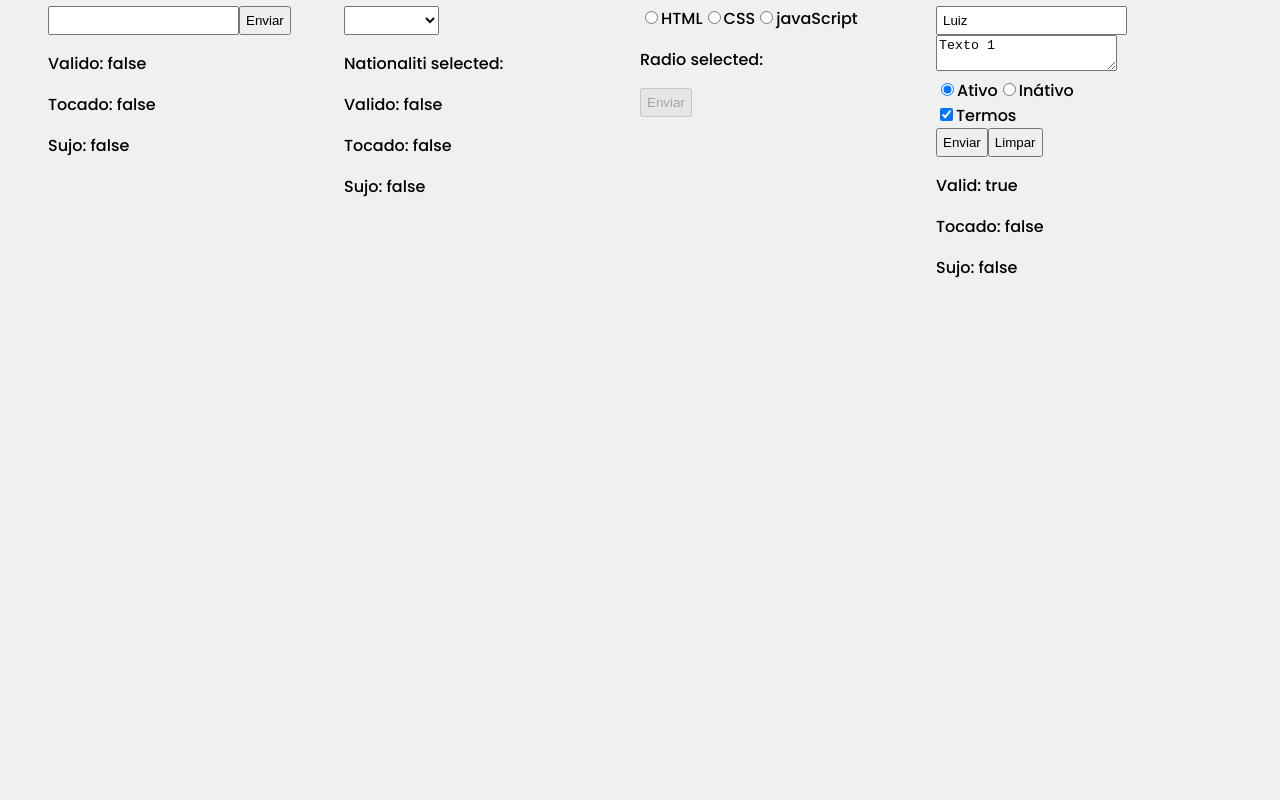
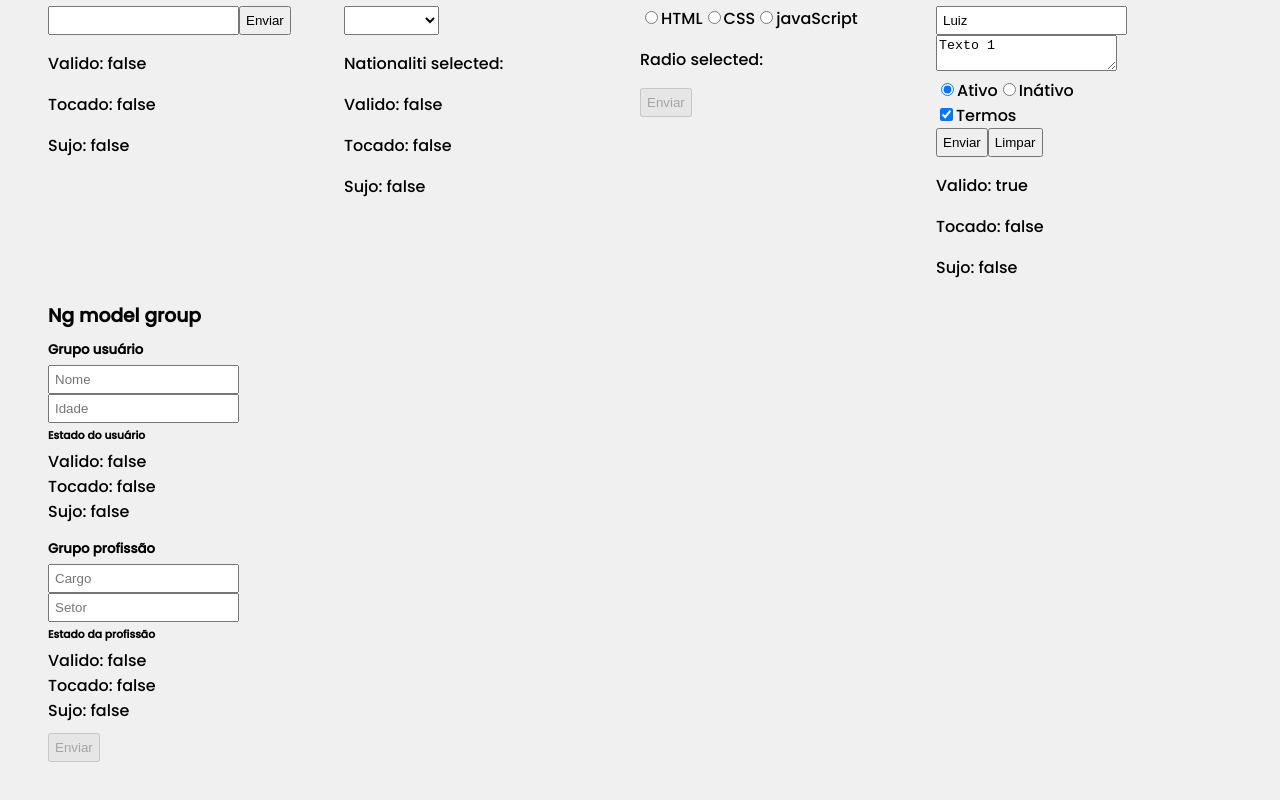
Before and after one commit to vieirabr19/angular-filtro-com-pipes, an Angular app: page / in a window 1280 px wide. Shown: the part 376-1176 px from the top of the page. Before the commit the page ends 800 px from the top, so only its background shows below. Built offline with nearby package versions, Linux system fonts and the light colour scheme.

Commit message:
Agrupar campos com diretiva ngModelGroup.

```diff
--- a/src/app/app.module.ts
+++ b/src/app/app.module.ts
@@ -15,6 +15,7 @@ import { CompInputComponent } from './components/template-driven-forms/comp-inpu
 import { CompSelectComponent } from './components/template-driven-forms/comp-select/comp-select.component';
 import { CompRadioButtonComponent } from './components/template-driven-forms/comp-radio-button/comp-radio-button.component';
 import { CompFormNgFormComponent } from './components/template-driven-forms/comp-form-ng-form/comp-form-ng-form.component';
+import { CompNgModelGroupComponent } from './components/template-driven-forms/comp-ng-model-group/comp-ng-model-group.component';
 
 @NgModule({
   declarations: [
@@ -24,7 +25,8 @@ import { CompFormNgFormComponent } from './components/template-driven-forms/comp
     CompInputComponent,
     CompSelectComponent,
     CompRadioButtonComponent,
-    CompFormNgFormComponent
+    CompFormNgFormComponent,
+    CompNgModelGroupComponent
   ],
   imports: [
     BrowserModule,
--- a/src/app/components/template-driven-forms/comp-form-ng-form/comp-form-ng-form.component.html
+++ b/src/app/components/template-driven-forms/comp-form-ng-form/comp-form-ng-form.component.html
@@ -24,6 +24,6 @@
     </div>
 </form>
 
-<p>Valid: {{ meuForm.valid }}</p>
+<p>Valido: {{ meuForm.valid }}</p>
 <p>Tocado: {{ meuForm.touched }}</p>
 <p>Sujo: {{ meuForm.dirty }}</p>
--- a/src/app/components/template-driven-forms/comp-form-ng-form/comp-form-ng-form.component.ts
+++ b/src/app/components/template-driven-forms/comp-form-ng-form/comp-form-ng-form.component.ts
@@ -7,7 +7,6 @@ import { NgForm } from '@angular/forms';
   styleUrls: ['./comp-form-ng-form.component.scss']
 })
 export class CompFormNgFormComponent implements AfterViewInit {
-
   @ViewChild('meuForm') formEl!: NgForm;
 
   nome: string = 'Luiz';
--- /dev/null
+++ b/src/app/components/template-driven-forms/comp-ng-model-group/comp-ng-model-group.component.html
@@ -0,0 +1,37 @@
+<h3>Ng model group</h3>
+
+<form #meuForm="ngForm" (ngSubmit)="onSubmit(meuForm)">
+    <div ngModelGroup="grupoUsuario" #grupoUsuario="ngModelGroup">
+        <h5>Grupo usuário</h5>
+        <input type="text" name="nome" ngModel required placeholder="Nome" />
+        <input type="text" name="idade" ngModel required placeholder="Idade" />
+
+        <div>
+            <h6>Estado do usuário</h6>
+            <div>
+                Valido: {{ grupoUsuario.valid }}<br />
+                Tocado: {{ grupoUsuario.touched }}<br />
+                Sujo: {{ grupoUsuario.dirty }}
+            </div>
+        </div>
+    </div>
+
+    <div ngModelGroup="grupoProfissao" #grupoProfissao="ngModelGroup">
+        <h5>Grupo profissão</h5>
+        <input type="text" name="cargo" ngModel required placeholder="Cargo" />
+        <input type="text" name="setor" ngModel required placeholder="Setor" />
+
+        <div>
+            <h6>Estado da profissão</h6>
+            <div>
+                Valido: {{ grupoProfissao.valid }}<br />
+                Tocado: {{ grupoProfissao.touched }}<br />
+                Sujo: {{ grupoProfissao.dirty }}
+            </div>
+        </div>
+    </div>
+
+    <div>
+        <button [disabled]="meuForm.invalid">Enviar</button>
+    </div>
+</form>
--- /dev/null
+++ b/src/app/components/template-driven-forms/comp-ng-model-group/comp-ng-model-group.component.scss
@@ -0,0 +1,9 @@
+form {
+    display: flex;
+    flex-direction: column;
+    gap: 10px;
+}
+
+h1, h2, h3, h4, h5, h6{
+    margin-block: 5px;
+}
--- /dev/null
+++ b/src/app/components/template-driven-forms/comp-ng-model-group/comp-ng-model-group.component.ts
@@ -0,0 +1,14 @@
+import { Component } from '@angular/core';
+import { NgForm } from '@angular/forms';
+
+@Component({
+  selector: 'app-comp-ng-model-group',
+  templateUrl: './comp-ng-model-group.component.html',
+  styleUrls: ['./comp-ng-model-group.component.scss']
+})
+export class CompNgModelGroupComponent {
+
+  onSubmit(form: NgForm){
+    console.log(form.value);
+  }
+}
--- a/src/app/components/template-driven-forms/template-driven-forms.component.html
+++ b/src/app/components/template-driven-forms/template-driven-forms.component.html
@@ -3,4 +3,5 @@
     <app-comp-select />
     <app-comp-radio-button />
     <app-comp-form-ng-form />
+    <app-comp-ng-model-group />
 </div>
```
Also changed, not shown: 1 other file (tests, documents, lock files or other folders).
